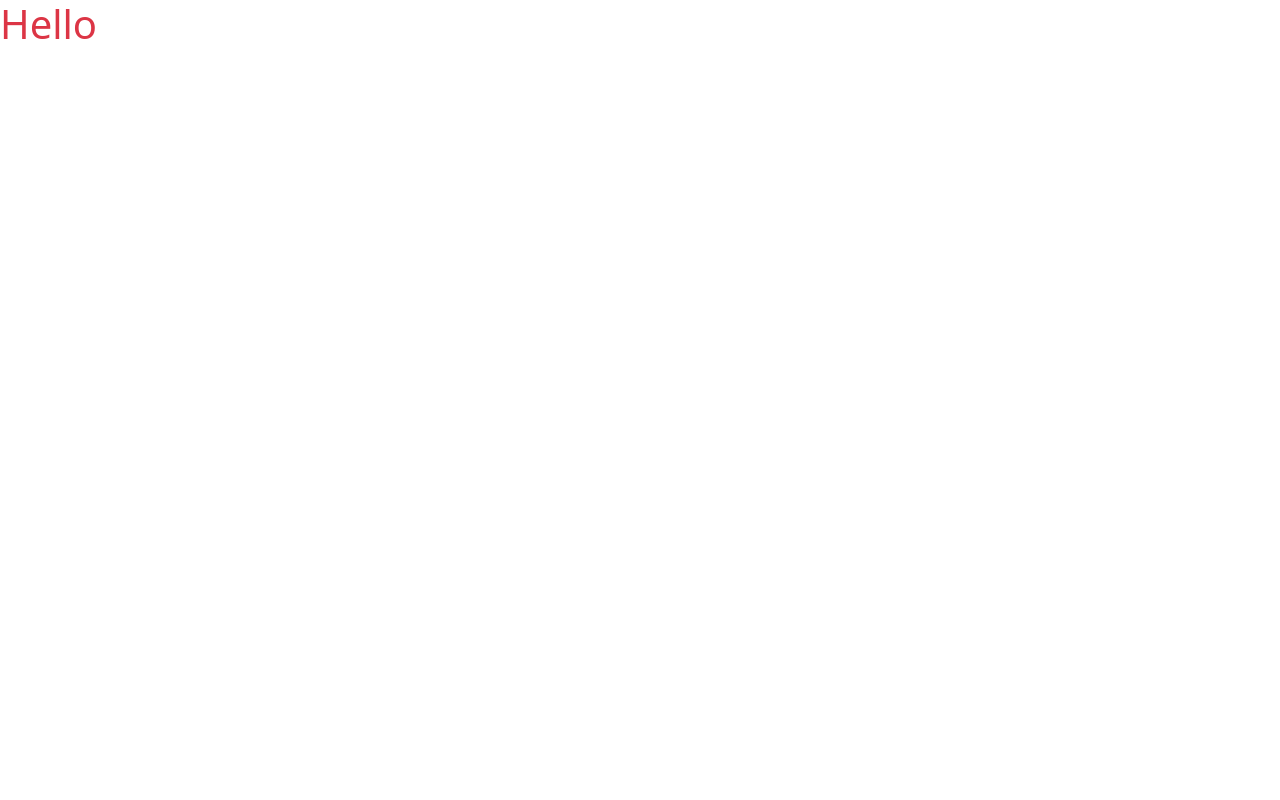
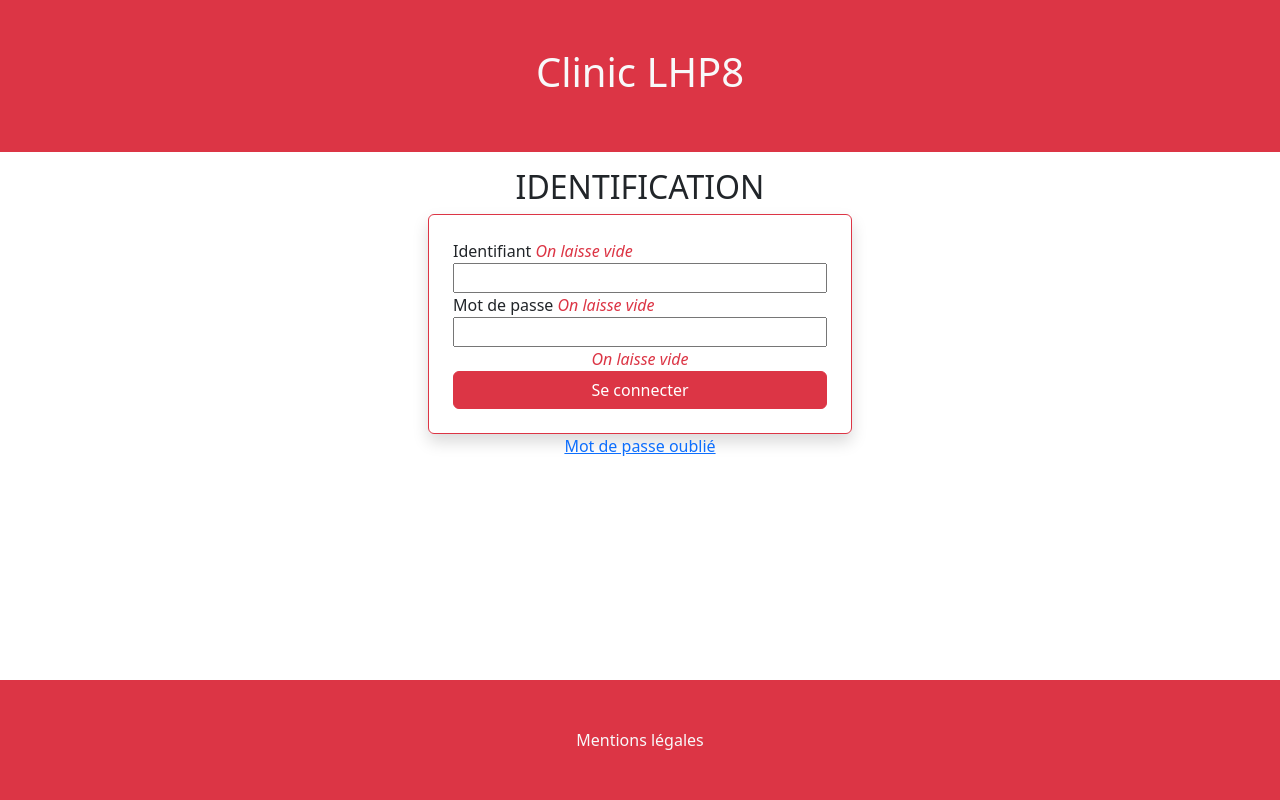
Before and after one commit to ZenonStella/clini, a PHP site: page /views/connection.php in a window 1280 px wide. Before the commit the page is almost empty. Run offline with PHP 8.4, Linux system fonts and the light colour scheme; some libraries are stand-ins or nearby versions.

Commit message:
Mise en page login

```diff
--- a/views/connection.php
+++ b/views/connection.php
@@ -1,10 +1,59 @@
 <?php
-include ('templates/header.php');
+include('templates/header.php');
 ?>
 
-<h1 class="text-danger">Hello</h1>
+
+<div class="p-3">
+    <p class="h2 text-center">IDENTIFICATION</p>
+    <div class="row justify-content-center">
+        <form class="col-4 border border-danger rounded shadow p-4" method="get" action="">
+            <div class="d-flex flex-column">
+
+                <label for="login">Identifiant
+
+                <span class="text-danger fst-italic">On laisse vide</span>
+
+                </label>
+                <input type="text" id="login" name="login">
+            </div>
+            <div class="d-flex flex-column">
+                <label for="password">Mot de passe
+
+                    <span class="text-danger fst-italic">On laisse vide</span>
+
+                </label>
+                <input type="password" id="password" name="password">
+            </div>
+            <div class="text-center d-flex flex-column">
+                <span class="text-danger fst-italic">On laisse vide</span>
+                <button class="btn btn-danger">Se connecter</button>
+            </div>
+        </form>
+        <div class="text-center">
+            <a href="" src="">Mot de passe oublié</a>
+        </div>
+
+
+    </div>
 
 
 
+
+
+
+
+
+
+
+
+
+
+
+
+
+
+
+</div>
+
 <?php
-include ('templates/footer.php'); ?>
+include('templates/footer.php'); ?>
--- a/views/templates/footer.php
+++ b/views/templates/footer.php
@@ -1,6 +1,31 @@
+<footer class="bg-danger text-light text-center p-5 mt-auto">
 
-    <!-- JavaScript Bundle with Popper -->
-    <script src="https://cdn.jsdelivr.net/npm/bootstrap@5.2.0/dist/js/bootstrap.bundle.min.js" integrity="sha384-A3rJD856KowSb7dwlZdYEkO39Gagi7vIsF0jrRAoQmDKKtQBHUuLZ9AsSv4jD4Xa" crossorigin="anonymous"></script>
+    <a href="" src="" class="text-decoration-none text-light " >Mentions légales</a>
+</footer>
+
+
+
+
+
+
+
+
+
+
+
+
+
+
+
+
+
+
+
+
+
+
+<!-- JavaScript Bundle with Popper -->
+<script src="https://cdn.jsdelivr.net/npm/bootstrap@5.2.0/dist/js/bootstrap.bundle.min.js" integrity="sha384-A3rJD856KowSb7dwlZdYEkO39Gagi7vIsF0jrRAoQmDKKtQBHUuLZ9AsSv4jD4Xa" crossorigin="anonymous"></script>
 </body>
 
 </html>
--- a/views/templates/header.php
+++ b/views/templates/header.php
@@ -12,4 +12,8 @@
     <link href="https://cdn.jsdelivr.net/npm/bootstrap@5.2.0/dist/css/bootstrap.min.css" rel="stylesheet" integrity="sha384-gH2yIJqKdNHPEq0n4Mqa/HGKIhSkIHeL5AyhkYV8i59U5AR6csBvApHHNl/vI1Bx" crossorigin="anonymous">
 </head>
 
-<body>
+<body class="d-flex flex-column min-vh-100">
+
+    <div class="p-5 bg-danger text-light ">
+        <h1 class=" text-center ">Clinic LHP8</h1>
+    </div>
```
